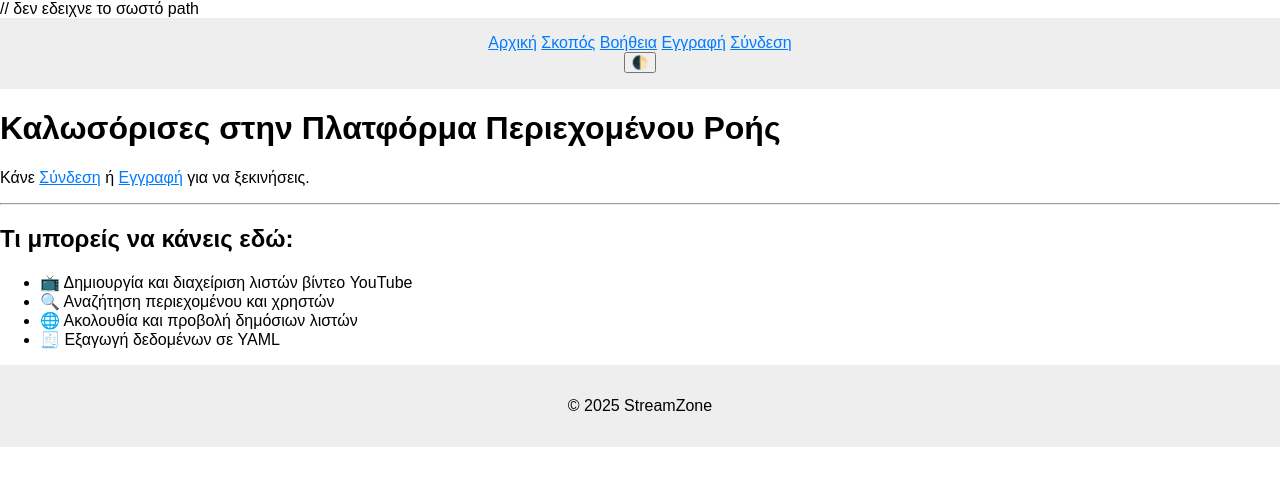
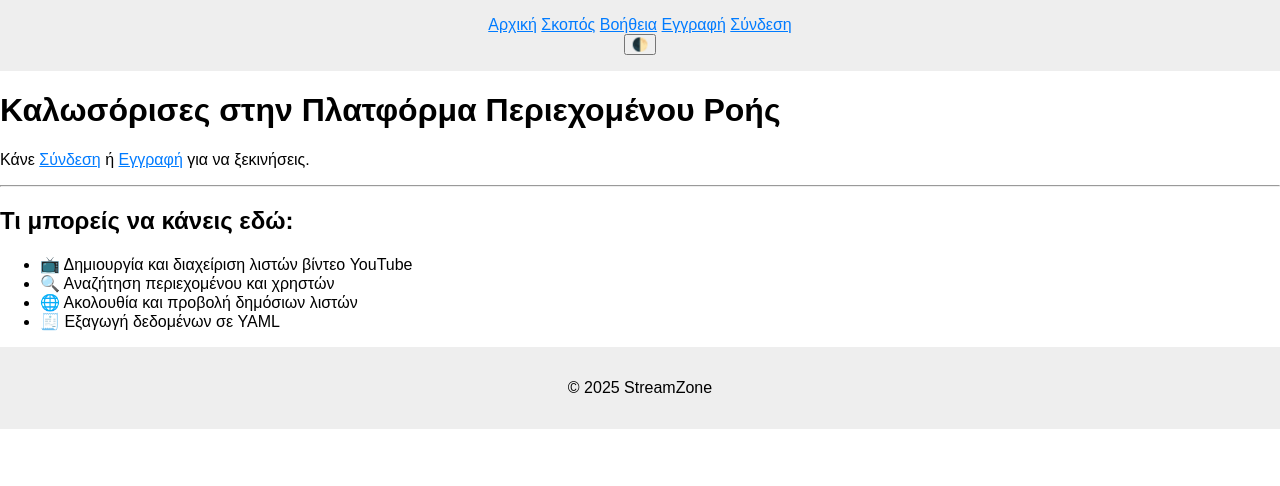
Before and after one commit to stamathsp/Web_project, a PHP site: page /app/index.php in a window 1280 px wide. Shown: the top 486 px of the page. Run offline with PHP 8.4, Linux system fonts and the light colour scheme.

```diff
--- a/app/includes/header.php
+++ b/app/includes/header.php
@@ -5,7 +5,7 @@
 <head>
   <meta charset="UTF-8">
   <title>StreamZone</title>
-  <link rel="stylesheet" href="/public/css/styles.css"> // δεν εδειχνε το σωστό path
+  <link rel="stylesheet" href="/public/css/styles.css">
   <script src="/public/js/theme.js" defer></script>
 </head>
 <body>
--- a/docker-compose.yml
+++ b/docker-compose.yml
@@ -5,7 +5,7 @@ services:
     ports:
       - "8080:80"
     volumes:
-      - ./app:/var/www/html
+      - ./app/public:/var/www/html
     depends_on:
       - db
 
```
